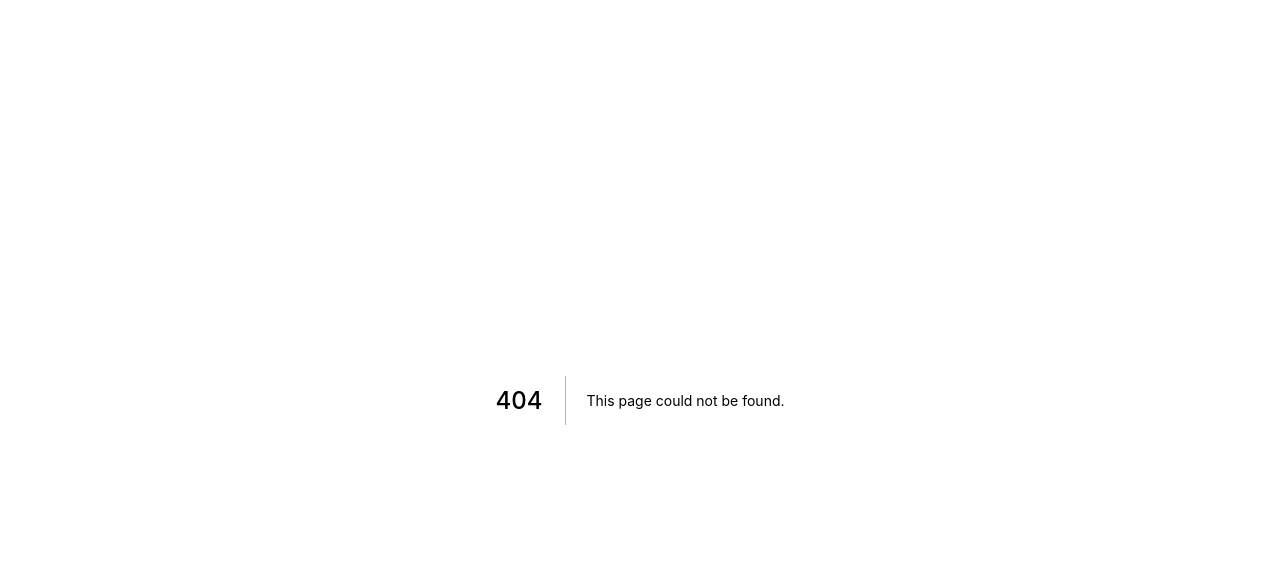
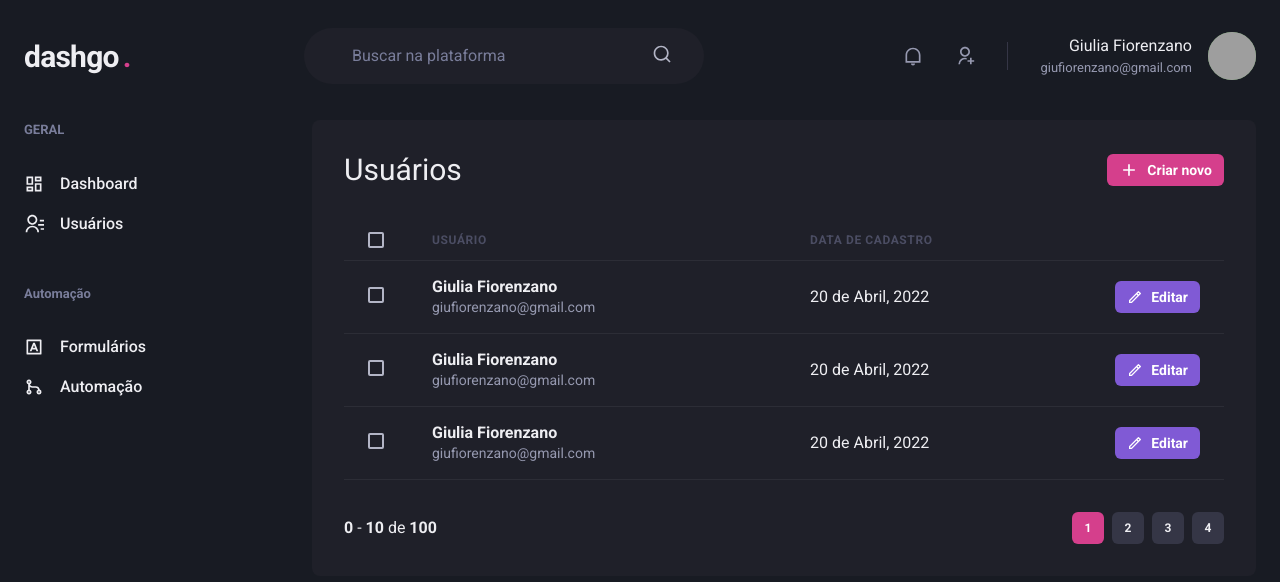
Before and after one commit to giufiorenzano/dashgo, a Next.js app: page /users in a window 1280 px wide. Before the commit this address had no page. Shown: the top 582 px of the page. Built offline with nearby package versions, Linux system fonts and the light colour scheme; grey boxes are pictures that could not be loaded.

Commit message:
feat: add controle de usuários

```diff
--- /dev/null
+++ b/src/components/Pagination.tsx
@@ -0,0 +1,72 @@
+import { Box, Button, Stack } from "@chakra-ui/react";
+
+export function Pagination() {
+    return (
+        <Stack
+            direction="row"
+            mt="8"
+            justify="space-between"
+            align="center"
+            spacing="6"
+        >
+            <Box>
+                <strong>0</strong> - <strong>10</strong> de <strong>100</strong>
+            </Box>
+           <Stack direction="row" spacing="2">
+           <Button
+                size="sm"
+                fontSize="xs"
+                width="4"
+                colorScheme="pink"
+                disabled
+                 _disabled={{
+                bg: "pink.500",
+                cursor: "default"
+            }}
+            >
+                1
+            </Button>
+
+            <Button
+                size="sm"
+                fontSize="xs"
+                width="4"
+                bg="gray.700"
+                _hover={{
+                bg: "gray.500",
+                cursor: "default"
+            }}
+            >
+                2
+            </Button>
+
+            <Button
+                size="sm"
+                fontSize="xs"
+                width="4"
+                bg="gray.700"
+                _hover={{
+                bg: "gray.500",
+                cursor: "default"
+            }}
+            >
+                3
+            </Button>
+
+            <Button
+                size="sm"
+                fontSize="xs"
+                width="4"
+                bg="gray.700"
+                _hover={{
+                bg: "gray.500",
+                cursor: "default"
+            }}
+            >
+                4
+            </Button>
+           </Stack>
+
+        </Stack>
+    )
+}
--- /dev/null
+++ b/src/pages/users/index.tsx
@@ -0,0 +1,119 @@
+import { Box, Button, Checkbox, Flex, Heading, Icon, Table, Tbody, Td, Text, Th, Thead, Tr } from "@chakra-ui/react";
+import { RiAddLine, RiPencilLine } from "react-icons/ri";
+import { Header } from "../../components/Header";
+import { Pagination } from "../../components/Pagination";
+import { Sidebar } from "../../components/Sidebar";
+
+export default function UserList() {
+    return (
+        <Box>
+            <Header />
+
+            <Flex w="100%" my="6" maxWidth={1480} mx="auto" px="6">
+                <Sidebar />
+
+                <Box flex="1" borderRadius={8} bg="gray.800" p="8">
+                    <Flex mb="8" justify="space-between" align="center">
+                        <Heading size="lg" fontWeight="normal">
+                            Usuários
+                        </Heading>
+
+                        <Button
+                            as="a"
+                            size="sm"
+                            fontSize="sm"
+                            colorScheme="pink"
+                            leftIcon={<Icon as={RiAddLine} fontSize="20" />}
+                        >
+                            Criar novo
+                        </Button>
+                    </Flex>
+
+                    <Table colorScheme="whiteAlpha">
+                        <Thead>
+                            <Tr>
+                                <Th px="6" color="gray.300" width="8">
+                                    <Checkbox colorScheme="pink" />
+                                </Th>
+                                <Th>Usuário</Th>
+                                <Th>Data de cadastro </Th>
+                                <Th width="8"></Th>
+                            </Tr>
+                        </Thead>
+
+                        <Tbody>
+                            <Tr>
+                                <Td px="6">
+                                    <Checkbox colorScheme="pink" />
+                                </Td>
+                                <Td>
+                                    <Box>
+                                        <Text fontWeight="bold">Giulia Fiorenzano</Text>
+                                        <Text fontSize="sm" color="gray.300">giufiorenzano@gmail.com</Text>
+                                    </Box>
+                                </Td>
+                                <Td>20 de Abril, 2022</Td>
+                                <Td><Button
+                                    as="a"
+                                    size="sm"
+                                    fontSize="sm"
+                                    colorScheme="purple"
+                                    leftIcon={<Icon as={RiPencilLine} fontSize="16" />}
+                                >
+                                    Editar
+                                </Button></Td>
+                            </Tr>
+
+                            <Tr>
+                                <Td px="6">
+                                    <Checkbox colorScheme="pink" />
+                                </Td>
+                                <Td>
+                                    <Box>
+                                        <Text fontWeight="bold">Giulia Fiorenzano</Text>
+                                        <Text fontSize="sm" color="gray.300">giufiorenzano@gmail.com</Text>
+                                    </Box>
+                                </Td>
+                                <Td>20 de Abril, 2022</Td>
+                                <Td><Button
+                                    as="a"
+                                    size="sm"
+                                    fontSize="sm"
+                                    colorScheme="purple"
+                                    leftIcon={<Icon as={RiPencilLine} fontSize="16" />}
+                                >
+                                    Editar
+                                </Button></Td>
+                            </Tr>
+
+                            <Tr>
+                                <Td px="6">
+                                    <Checkbox colorScheme="pink" />
+                                </Td>
+                                <Td>
+                                    <Box>
+                                        <Text fontWeight="bold">Giulia Fiorenzano</Text>
+                                        <Text fontSize="sm" color="gray.300">giufiorenzano@gmail.com</Text>
+                                    </Box>
+                                </Td>
+                                <Td>20 de Abril, 2022</Td>
+                                <Td><Button
+                                    as="a"
+                                    size="sm"
+                                    fontSize="sm"
+                                    colorScheme="purple"
+                                    leftIcon={<Icon as={RiPencilLine} fontSize="16" />}
+                                >
+                                    Editar
+                                </Button></Td>
+                            </Tr>
+                        </Tbody>
+                    </Table>
+
+                    <Pagination />
+                </Box>
+            </Flex>
+
+        </Box>
+    )
+}
```
Also changed, not shown: src/pages/users/create.tsx (added, +44 -0 lines).
